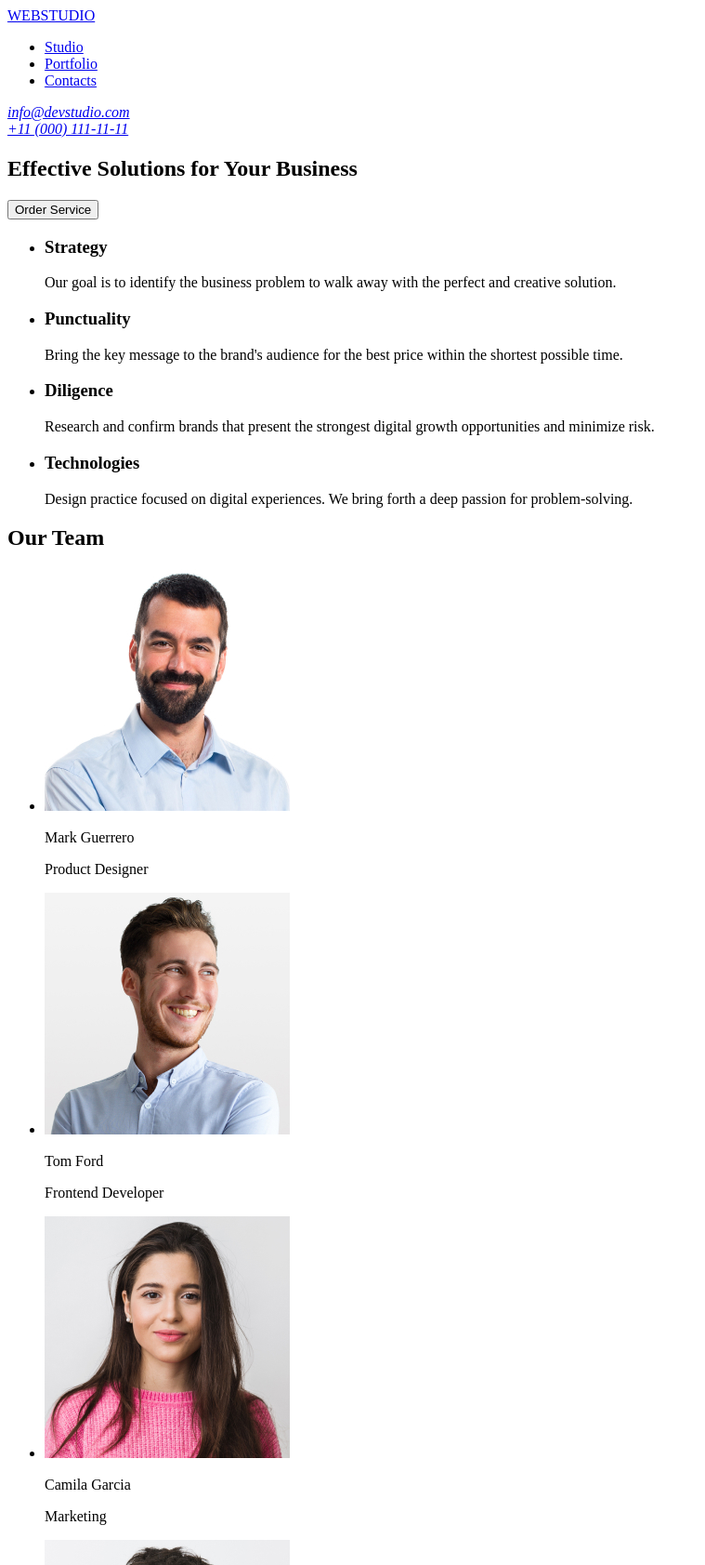
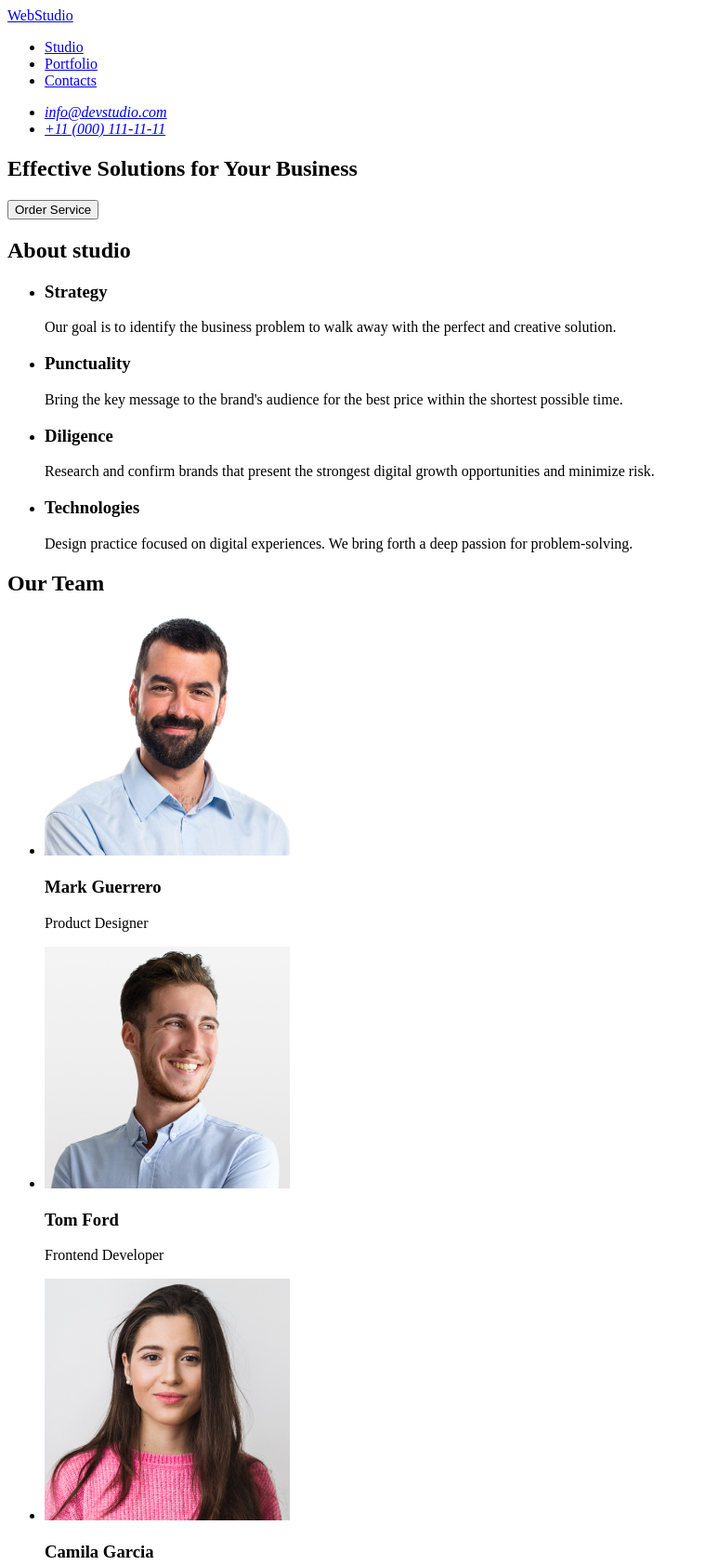
Before and after one commit to makkond/goit-markup-hw-01, a plain HTML site: page index.html in a window 1280 px wide. Shown: the top 1683 px of the page at 93% size, without its empty margins (0-759 px from the left). Drawn offline with Linux system fonts and the light colour scheme.

Commit message:
fixed errors

```diff
--- a/index.html
+++ b/index.html
@@ -7,7 +7,7 @@
   </head>
   <body>
     <header>
-      <a href="https://makkond.github.io/goit-markup-hw-01/">WEBSTUDIO</a>
+      <a href="./index.html">WebStudio</a>
 
       <nav>
         <ul>
@@ -18,14 +18,20 @@
             <a href="#portfolio">Portfolio</a>
           </li>
           <li>
-            <a href="#contacts">Contacts</a>
+            <a href="/">Contacts</a>
           </li>
         </ul>
       </nav>
 
-      <address id="contacts">
-        <a href="mailto:info@devstudio.com">info@devstudio.com</a><br />
-        <a href="tel:+110001111111">+11 (000) 111-11-11</a>
+      <address>
+        <ul>
+          <li>
+            <a href="mailto:info@devstudio.com">info@devstudio.com</a>
+          </li>
+          <li>
+            <a href="tel:+110001111111">+11 (000) 111-11-11</a>
+          </li>
+        </ul>
       </address>
     </header>
 
@@ -36,6 +42,7 @@
       </section>
 
       <section id="studio">
+        <h2>About studio</h2>
         <ul>
           <li>
             <h3>Strategy</h3>
@@ -78,7 +85,7 @@
               width="264"
               height="260"
             />
-            <p>Mark Guerrero</p>
+            <h3>Mark Guerrero</h3>
             <p>Product Designer</p>
           </li>
           <li>
@@ -88,7 +95,7 @@
               width="264"
               height="260"
             />
-            <p>Tom Ford</p>
+            <h3>Tom Ford</h3>
             <p>Frontend Developer</p>
           </li>
           <li>
@@ -98,7 +105,7 @@
               width="264"
               height="260"
             />
-            <p>Camila Garcia</p>
+            <h3>Camila Garcia</h3>
             <p>Marketing</p>
           </li>
           <li>
@@ -108,7 +115,7 @@
               width="264"
               height="260"
             />
-            <p>Daniel Wilson</p>
+            <h3>Daniel Wilson</h3>
             <p>UI Designer</p>
           </li>
         </ul>
@@ -116,7 +123,7 @@
     </main>
 
     <footer>
-      <a href="https://makkond.github.io/goit-markup-hw-01/">WEBSTUDIO</a>
+      <a href="./index.html">WebStudio</a>
       <p>
         Increase the flow of customers and sales for your business with digital
         marketing & growth solutions.
```
